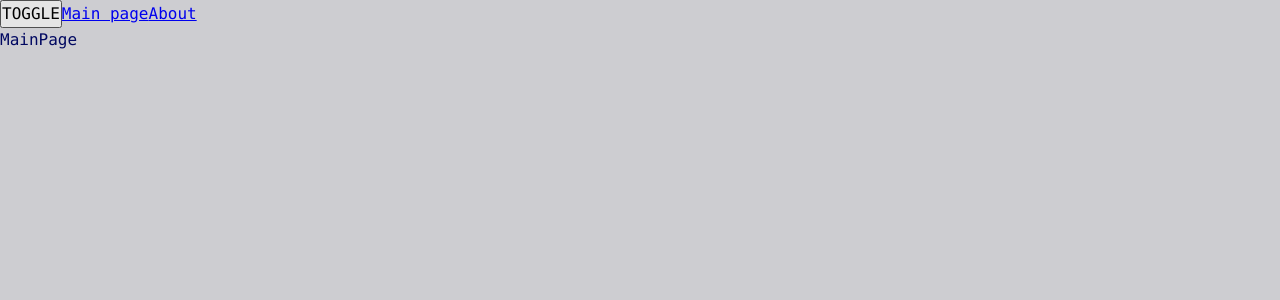
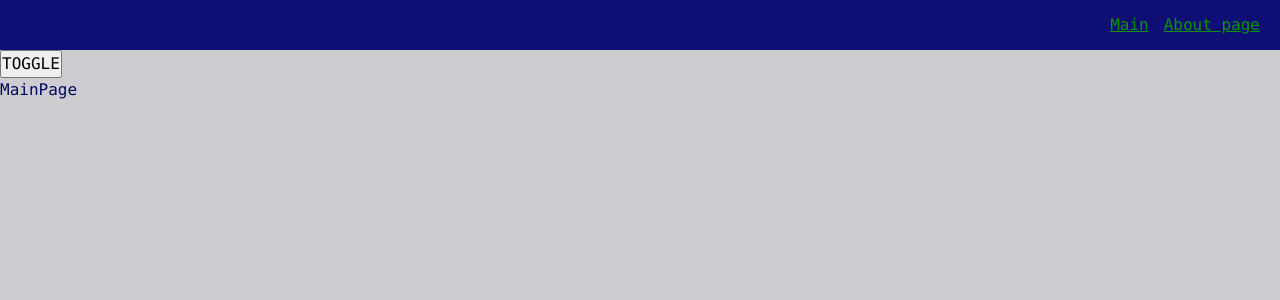
Before and after one commit to StasKobles/Pet_project, a React app: page / in a window 1280 px wide. Shown: the top 300 px of the page. Built offline with nearby package versions, Linux system fonts and the light colour scheme.

Commit message:
Navbar and UI kit

```diff
--- a/src/app/App.tsx
+++ b/src/app/App.tsx
@@ -1,16 +1,15 @@
 import { useTheme } from "app/providers/ThemeProvider";
 import "app/styles/index.scss";
-import { Link } from "react-router-dom";
 import { classNames } from "shared/lib/classNames/classNames";
+import { Navbar } from "widgets/NavBar";
 import { AppRouter } from "./providers/router";
 
 const App = () => {
   const { theme, toggleTheme } = useTheme();
   return (
     <div className={classNames("app", {}, [theme])}>
+      <Navbar />
       <button onClick={toggleTheme}>TOGGLE</button>
-      <Link to={"/"}>Main page</Link>
-      <Link to={"/about"}>About</Link>
       <AppRouter />
     </div>
   );
--- a/src/app/styles/themes/dark.scss
+++ b/src/app/styles/themes/dark.scss
@@ -1,6 +1,10 @@
 .app.dark {
   --bg-color: #0e0e75;
+  --inverted-bg-color: #cdcdd1;
 
   --primary-color: #049604;
   --secondary-color: #0dbd0d;
+
+  --inverted-primary-color: #010861;
+  --inverted-secondary-color: #0612be;
 }
--- a/src/app/styles/themes/normal.scss
+++ b/src/app/styles/themes/normal.scss
@@ -1,6 +1,10 @@
 .app.light {
   --bg-color: #cdcdd1;
+  --inverted-bg-color: #0e0e75;
 
   --primary-color: #010861;
   --secondary-color: #0612be;
+
+  --inverted-primary-color: #049604;
+  --inverted-secondary-color: #0dbd0d;
 }
--- a/src/app/styles/variables/global.scss
+++ b/src/app/styles/variables/global.scss
@@ -8,4 +8,8 @@
   --font-size-l: 24px;
   --font-line-l: 32px;
   --font-l: var(--font-size-l) / var(--font-line-l) var(--font-family-main);
+
+  //Size`s
+
+  --navbar-height: 50px;
 }
--- a/src/shared/lib/classNames/classNames.ts
+++ b/src/shared/lib/classNames/classNames.ts
@@ -1,9 +1,13 @@
 type Mods = Record<string, boolean | string>;
 
-export function classNames(cls: string, mods: Mods, additional: string[]) {
+export function classNames(
+  cls: string,
+  mods: Mods = {},
+  additional: string[] = []
+) {
   return [
     cls,
-    ...additional,
+    ...additional.filter(Boolean),
     ...Object.entries(mods)
       .filter(([className, value]) => Boolean(value))
       .map(([className]) => className),
--- /dev/null
+++ b/src/shared/ui/AppLink/AppLink.module.scss
@@ -0,0 +1,10 @@
+.AppLink {
+  color: var(--primary-color);
+}
+.primary {
+  color: var(--primary-color);
+}
+
+.secondary {
+  color: var(--inverted-primary-color);
+}
--- /dev/null
+++ b/src/shared/ui/AppLink/AppLink.tsx
@@ -0,0 +1,33 @@
+import { Link, LinkProps } from "react-router-dom";
+import { classNames } from "shared/lib/classNames/classNames";
+import cls from "./AppLink.module.scss";
+
+export enum AppLinkTheme {
+  PRIMARY = "primary",
+  SECONDARY = "secondary",
+}
+
+interface AppLinkProps extends LinkProps {
+  className?: string;
+  theme?: AppLinkTheme;
+}
+
+export const AppLink: React.FC<AppLinkProps> = (props) => {
+  const {
+    className,
+    to,
+    children,
+    theme = AppLinkTheme.PRIMARY,
+    ...otherProps
+  } = props;
+
+  return (
+    <Link
+      to={to}
+      className={classNames(cls.AppLink, {}, [className, cls[theme]])}
+      {...otherProps}
+    >
+      {children}
+    </Link>
+  );
+};
--- /dev/null
+++ b/src/widgets/NavBar/index.ts
@@ -0,0 +1 @@
+export { Navbar } from "./ui/Navbar";
--- /dev/null
+++ b/src/widgets/NavBar/ui/Navbar.module.scss
@@ -0,0 +1,14 @@
+.Navbar {
+  width: 100%;
+  height: var(--navbar-height);
+  background: var(--inverted-bg-color);
+  display: flex;
+  align-items: center;
+  padding: 20px;
+}
+.links {
+  margin-left: auto;
+}
+.mainLink {
+  margin-right: 15px;
+}
--- /dev/null
+++ b/src/widgets/NavBar/ui/Navbar.tsx
@@ -0,0 +1,25 @@
+import { classNames } from "shared/lib/classNames/classNames";
+import { AppLink, AppLinkTheme } from "shared/ui/AppLink/AppLink";
+import cls from "./Navbar.module.scss";
+interface NavbarProps {
+  className?: string;
+}
+//
+export const Navbar = ({ className }: NavbarProps) => {
+  return (
+    <div className={classNames(cls.Navbar, {}, [className])}>
+      <div className={cls.links}>
+        <AppLink
+          theme={AppLinkTheme.SECONDARY}
+          to={"/"}
+          className={cls.mainLink}
+        >
+          Main
+        </AppLink>
+        <AppLink theme={AppLinkTheme.SECONDARY} to={"/about"}>
+          About page
+        </AppLink>
+      </div>
+    </div>
+  );
+};
```
Also changed, not shown: 1 other file (tests, documents, lock files or other folders).
